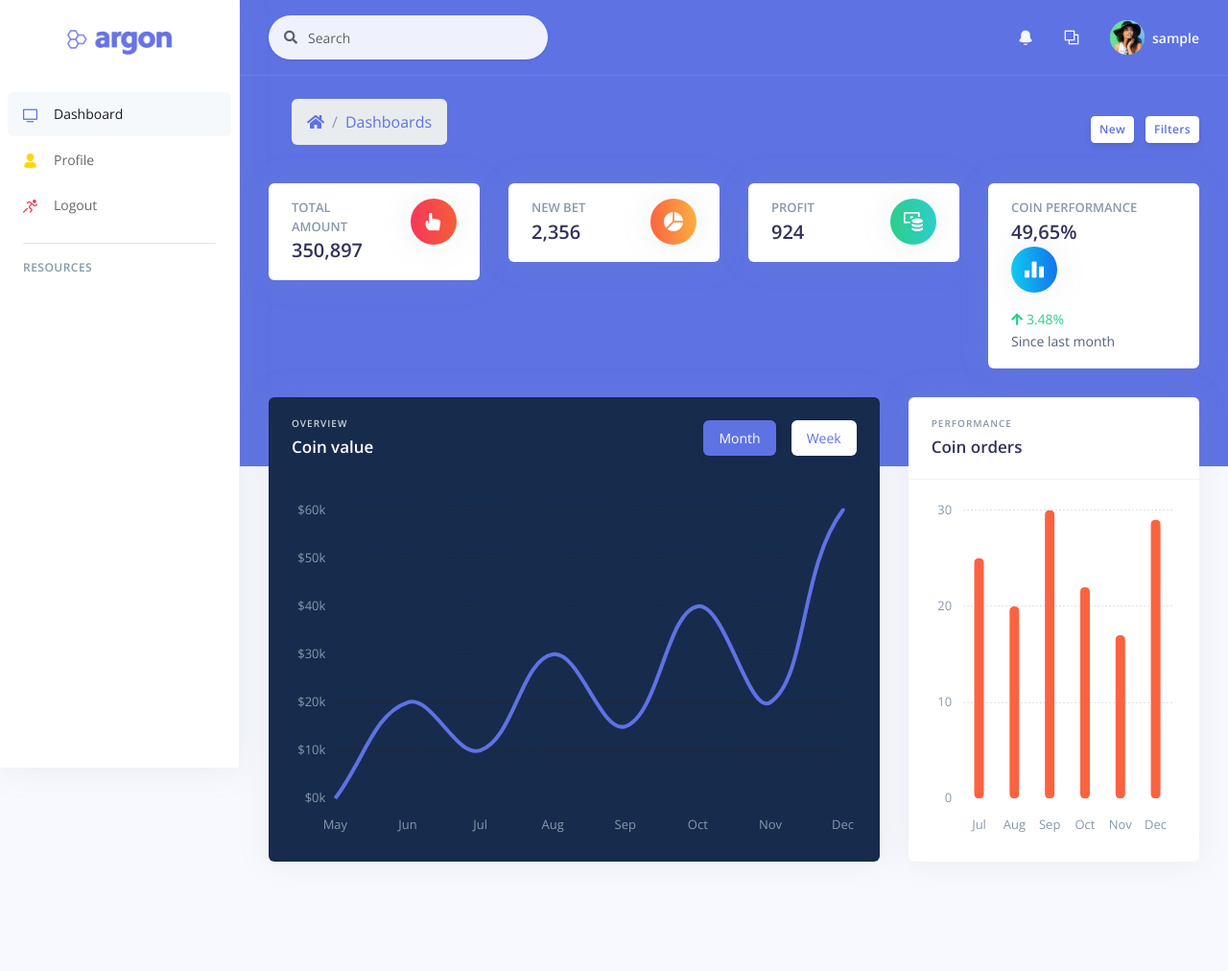
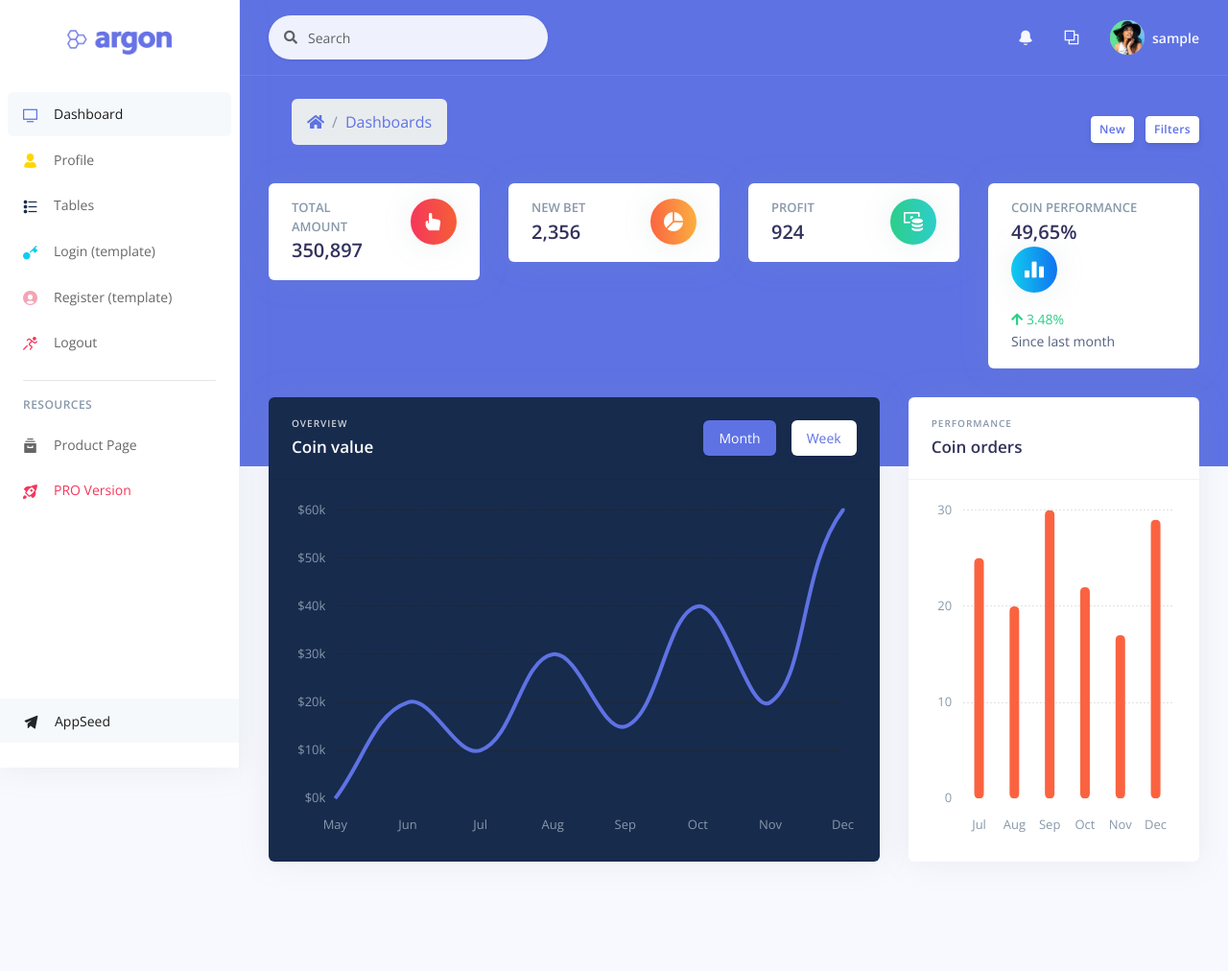
Before and after one commit to James-Leonard/argon-dashboard, a Django app: page / in a window 1280 px wide. Shown: the whole page at 96% size. Run offline with Django 3.2, Linux system fonts and the light colour scheme; the visitor is signed in with stand-in values (Sample User, id 1); some libraries are stand-ins or nearby versions.

Commit message:
first deploy

```diff
--- a/apps/templates/includes/navigation.html
+++ b/apps/templates/includes/navigation.html
@@ -122,8 +122,6 @@
               <a href="#!" class="list-group-item list-group-item-action">
                 <div class="row align-items-center">
                   <div class="col-auto">
-                    <!-- Avatar -->
-                    <img alt="Image placeholder" src="/static/assets/img/theme/team-5.jpg" class="avatar rounded-circle">
                   </div>
                   <div class="col ml--2">
                     <div class="d-flex justify-content-between align-items-center">
--- a/apps/templates/includes/sidenav.html
+++ b/apps/templates/includes/sidenav.html
@@ -24,6 +24,25 @@
             </a>
           </li>
           <li class="nav-item">
+            <a class="nav-link {% if 'tables' in segment %} active {% endif %}" href="/tables.html">
+              <i class="ni ni-bullet-list-67 text-default"></i>
+              <span class="nav-link-text">Tables</span>
+            </a>
+          </li>
+          <li class="nav-item">
+            <a class="nav-link" href="/login.html">
+              <i class="ni ni-key-25 text-info"></i>
+              <span class="nav-link-text">Login (template)</span>
+            </a>
+          </li>
+          <li class="nav-item">
+            <a class="nav-link" href="/register.html">
+              <i class="ni ni-circle-08 text-pink"></i>
+              <span class="nav-link-text">Register (template)</span>
+            </a>
+          </li>
+
+          <li class="nav-item">
             <a class="nav-link" href="{% url 'logout' %}">
               <i class="ni ni-user-run text-red"></i>
               <span class="nav-link-text">Logout</span>
@@ -37,7 +56,35 @@
           <span class="docs-normal">Resources</span>
         </h6>
         <!-- Navigation -->
+        <ul class="navbar-nav mb-md-3">
 
+          <li class="nav-item">
+            <a class="nav-link"
+               target="_blank"
+               href="https://appseed.us/admin-dashboards/django-dashboard-argon">
+              <i class="ni ni-archive-2"></i>
+              <span class="nav-link-text">Product Page</span>
+            </a>
+          </li>
+
+          <li class="nav-item">
+            <a class="nav-link"
+               target="_blank"
+               href="https://appseed.us/admin-dashboards/django-dashboard-argon-pro">
+              <i class="ni ni-spaceship text-red"></i>
+              <span class="nav-link-text text-red">PRO Version</span>
+            </a>
+          </li>
+
+          <li class="nav-item">
+            <a class="nav-link active active-pro"
+               target="_blank"
+               href="http://appseed.us">
+              <i class="ni ni-send text-dark"></i>
+              <span class="nav-link-text">AppSeed</span>
+            </a>
+          </li>
+        </ul>
       </div>
     </div>
   </div>
```
